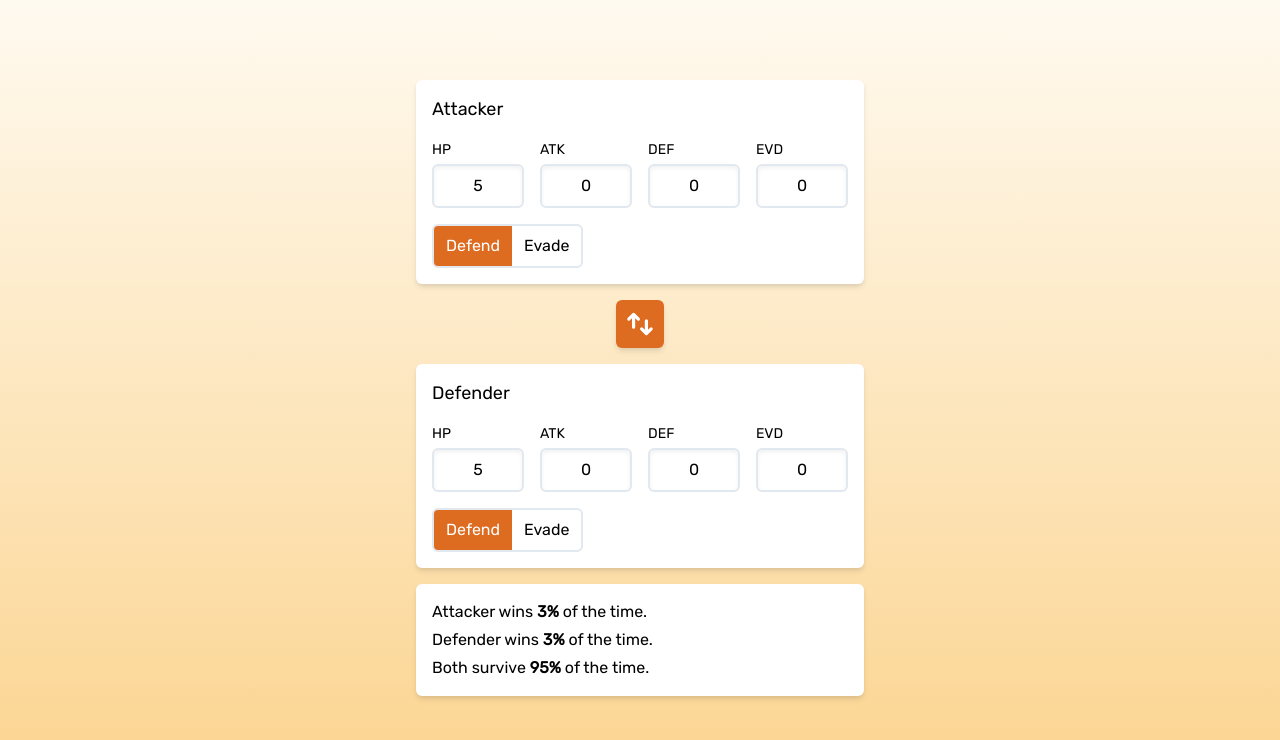
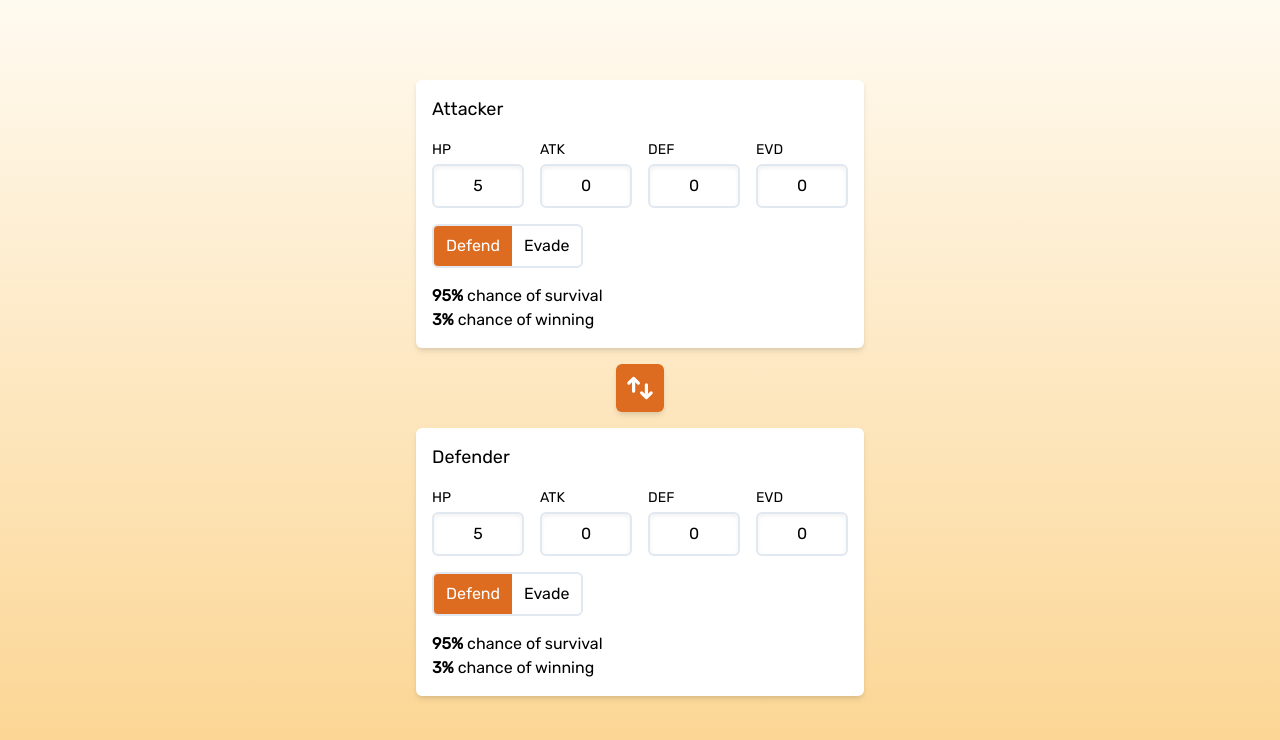
Before and after one commit to itsMapleLeaf/oj-battle-sim, a Next.js app: page / in a window 1280 px wide. Shown: the top 740 px of the page. Built offline with nearby package versions, Linux system fonts and the light colour scheme.

Commit message:
layout changes + increase simulation iterations

```diff
--- a/pages/index.tsx
+++ b/pages/index.tsx
@@ -46,7 +46,8 @@ export default function IndexPage() {
 			<form className="flex flex-col w-full max-w-md mx-auto space-y-4">
 				<div className="flex flex-col p-4 space-y-4 bg-white rounded-md shadow-md">
 					<h1 className="text-lg">Attacker</h1>
-					<div className="grid grid-flow-col gap-4">
+
+					<section className="grid grid-flow-col gap-4">
 						<Field label="HP">
 							<StatInput
 								value={attacker.hp}
@@ -71,9 +72,9 @@ export default function IndexPage() {
 								onTextChange={(evd) => updateAttacker({ evd })}
 							/>
 						</Field>
-					</div>
+					</section>
 
-					<div className="self-start">
+					<section className="self-start">
 						<OptionGroup<Reaction>
 							name="attackerReaction"
 							value={attacker.reaction}
@@ -83,13 +84,24 @@ export default function IndexPage() {
 								{ value: "evade", text: "Evade" },
 							]}
 						/>
-					</div>
+					</section>
+
+					<section>
+						<p>
+							<strong>{percent(result.nobodyWinRate)}</strong> chance of
+							survival
+						</p>
+						<p>
+							<strong>{percent(result.attackerWinRate)}</strong> chance of
+							winning
+						</p>
+					</section>
 				</div>
 
 				<button
 					type="button"
 					className="flex flex-col self-center p-2 space-y-4 text-white transition-colors duration-200 bg-orange-600 rounded-md shadow-md hover:bg-orange-500"
-					title="Switch"
+					title="Swap"
 					onClick={swap}
 				>
 					<svg
@@ -104,7 +116,8 @@ export default function IndexPage() {
 
 				<div className="flex flex-col p-4 space-y-4 bg-white rounded-md shadow-md">
 					<h1 className="text-lg">Defender</h1>
-					<div className="grid grid-flow-col gap-4">
+
+					<section className="grid grid-flow-col gap-4">
 						<Field label="HP">
 							<StatInput
 								value={defender.hp}
@@ -129,9 +142,9 @@ export default function IndexPage() {
 								onTextChange={(evd) => updateDefender({ evd })}
 							/>
 						</Field>
-					</div>
+					</section>
 
-					<div className="self-start">
+					<section className="self-start">
 						<OptionGroup<Reaction>
 							name="defenderReaction"
 							value={defender.reaction}
@@ -141,19 +154,18 @@ export default function IndexPage() {
 								{ value: "evade", text: "Evade" },
 							]}
 						/>
-					</div>
-				</div>
+					</section>
 
-				<div className="p-4 space-y-1 bg-white rounded-md shadow-md">
-					<p>
-						Attacker wins <b>{percent(result.attackerWinRate)}</b> of the time.
-					</p>
-					<p>
-						Defender wins <b>{percent(result.defenderWinRate)}</b> of the time.
-					</p>
-					<p>
-						Both survive <b>{percent(result.nobodyWinRate)}</b> of the time.
-					</p>
+					<section>
+						<p>
+							<strong>{percent(result.nobodyWinRate)}</strong> chance of
+							survival
+						</p>
+						<p>
+							<strong>{percent(result.defenderWinRate)}</strong> chance of
+							winning
+						</p>
+					</section>
 				</div>
 			</form>
 		</main>
@@ -179,7 +191,7 @@ function getBattleResult(
 ) {
 	let wins: Array<"attacker" | "defender" | "nobody"> = []
 
-	for (let i = 0; i < 10000; i++) {
+	for (let i = 0; i < 100000; i++) {
 		const round1 =
 			defenderReaction === "defend"
 				? getDefenseRoundResult(attacker, defender)
```
